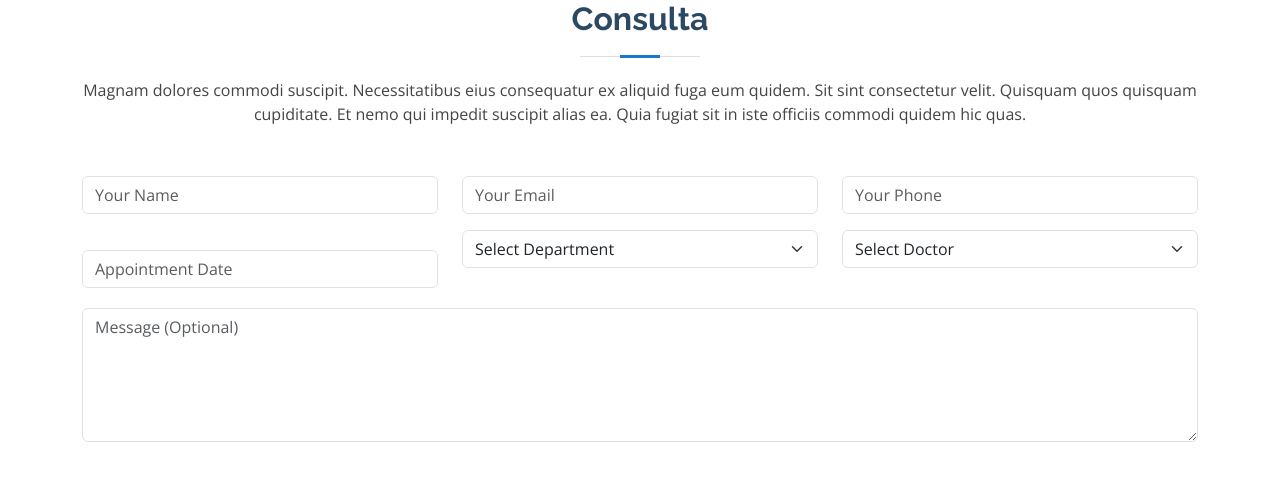
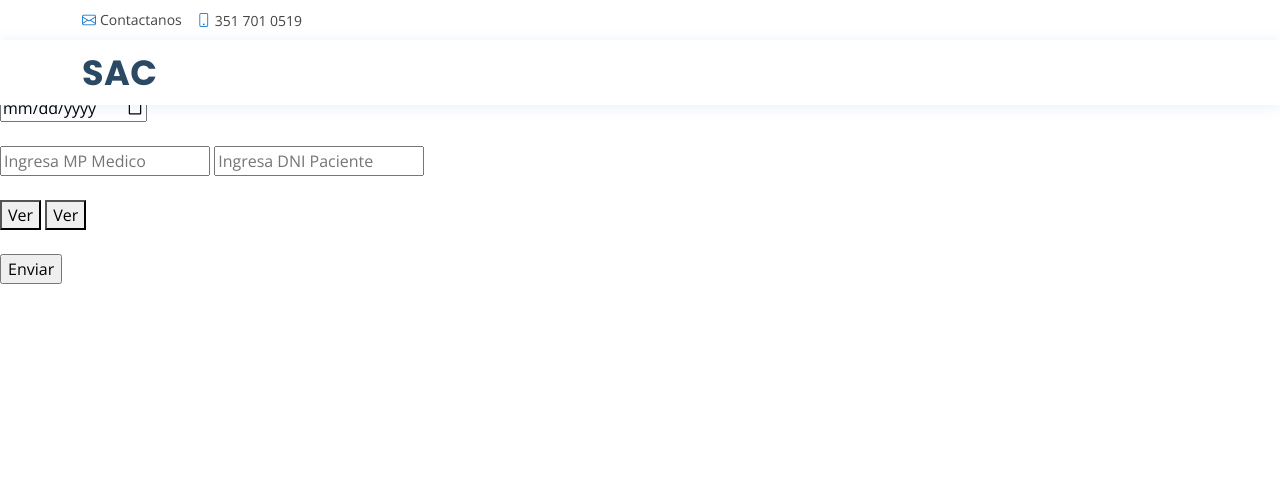
Before and after one commit to HermesPuig/laboratorioquimico, a Django app: page /solicitud/ in a window 1280 px wide. Shown: the top 481 px of the page. Run offline with Django 4.2, Linux system fonts and the light colour scheme; some libraries are stand-ins or nearby versions.

Commit message:
solicitud y registro

```diff
--- a/app/templates/solicitud.html
+++ b/app/templates/solicitud.html
@@ -7,7 +7,7 @@
   <meta charset="utf-8">
   <meta content="width=device-width, initial-scale=1.0" name="viewport">
 
-  <title>Medilab Bootstrap Template - Index</title>
+  <title>Solicitud</title>
   <meta content="" name="description">
   <meta content="" name="keywords">
 
@@ -29,58 +29,57 @@
 
   <!-- Template Main CSS File -->
   <link href="{% static 'assets/css/style.css' %}" rel="stylesheet">
+</head>
 
-<div class="container">
-
-    <div class="section-title">
-      <h2>Consulta</h2>
-      <p>Magnam dolores commodi suscipit. Necessitatibus eius consequatur ex aliquid fuga eum quidem. Sit sint consectetur velit. Quisquam quos quisquam cupiditate. Et nemo qui impedit suscipit alias ea. Quia fugiat sit in iste officiis commodi quidem hic quas.</p>
+    <div id="topbar" class="d-flex align-items-center fixed-top">
+      <div class="container d-flex justify-content-between">
+        <div class="contact-info d-flex align-items-center">
+          <i class="bi bi-envelope"></i> <a href="joaquinparraga51@gmail.com">Contactanos</a>
+          <i class="bi bi-phone"></i> 351 701 0519
+        </div>
+      </div>
     </div>
 
-    <form action="forms/appointment.php" method="post" role="form" class="php-email-form">
-      <div class="row">
-        <div class="col-md-4 form-group">
-          <input type="text" name="name" class="form-control" id="name" placeholder="Your Name" data-rule="minlen:4" data-msg="Please enter at least 4 chars">
-          <div class="validate"></div>
-        </div>
-        <div class="col-md-4 form-group mt-3 mt-md-0">
-          <input type="email" class="form-control" name="email" id="email" placeholder="Your Email" data-rule="email" data-msg="Please enter a valid email">
-          <div class="validate"></div>
-        </div>
-        <div class="col-md-4 form-group mt-3 mt-md-0">
-          <input type="tel" class="form-control" name="phone" id="phone" placeholder="Your Phone" data-rule="minlen:4" data-msg="Please enter at least 4 chars">
-          <div class="validate"></div>
-        </div>
+    <header id="header" class="fixed-top">
+      <div class="container d-flex align-items-center">
+
+        <h1 class="logo me-auto"><a href={%url "home" %}>SAC</a></h1>
       </div>
-      <div class="row">
-        <div class="col-md-4 form-group mt-3">
-          <input type="datetime" name="date" class="form-control datepicker" id="date" placeholder="Appointment Date" data-rule="minlen:4" data-msg="Please enter at least 4 chars">
-          <div class="validate"></div>
-        </div>
-        <div class="col-md-4 form-group mt-3">
-          <select name="department" id="department" class="form-select">
-            <option value="">Select Department</option>
-            <option value="Department 1">Department 1</option>
-            <option value="Department 2">Department 2</option>
-            <option value="Department 3">Department 3</option>
-          </select>
-          <div class="validate"></div>
-        </div>
-        <div class="col-md-4 form-group mt-3">
-          <select name="doctor" id="doctor" class="form-select">
-            <option value="">Select Doctor</option>
-            <option value="Doctor 1">Doctor 1</option>
-            <option value="Doctor 2">Doctor 2</option>
-            <option value="Doctor 3">Doctor 3</option>
-          </select>
-          <div class="validate"></div>
-        </div>
-      </div>
+    </header>
 
-      <div class="form-group mt-3">
-        <textarea class="form-control" name="message" rows="5" placeholder="Message (Optional)"></textarea>
-        <div class="validate"></div>
-      </div>
-    </form>
 
-  </div>
+
+    <div class="solicitud-box">
+
+
+      <body>
+
+        <form>
+
+          <h2 class="solicitud-t" >Solicitud Analisis</h2>
+
+            <label class="fecha-receta" for="fecha">Fecha Receta</label>
+            <br><br>
+            <input type="date" id="fecha" name="fecha">
+            <br><br>
+
+
+            <input placeholder="Ingresa MP Medico" class="inputsolicitud" type="text" id="MP" name="MP" pattern="[A-Za-z0-9]+" >
+
+
+            <input placeholder="Ingresa DNI Paciente" class="inputsolicitud" type="text" id="DNIP" name="DNIP" pattern="\d+" >
+            <br><br>
+
+            <button class="btn-solicitud1" type="button">Ver</button>
+
+            <button class="btn-solicitudv2" type="button">Ver</button>
+
+            <br><br>
+
+            <input class="btn-solicitud2" type="submit" value="Enviar">
+
+        </form>
+      </body>
+    </div>
+
+    </html>
```
Also changed, not shown: app/templates/home.html (+4 -26 lines), app/templates/login.html (+16 -5 lines), app/templates/registropaciente.html (added, +71 -0 lines), app/templates/medico.html (added), app/templates/paciente.html (added).
